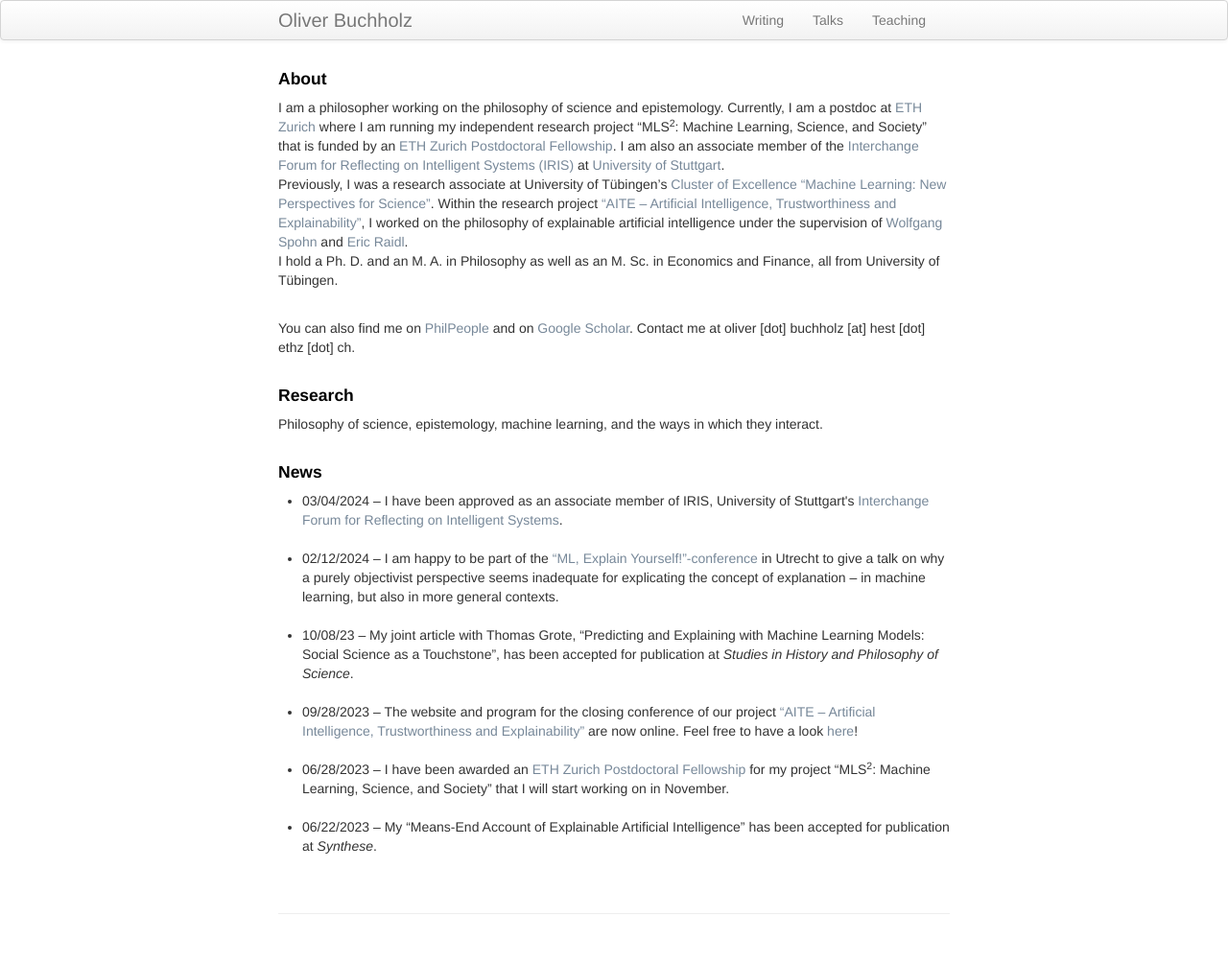
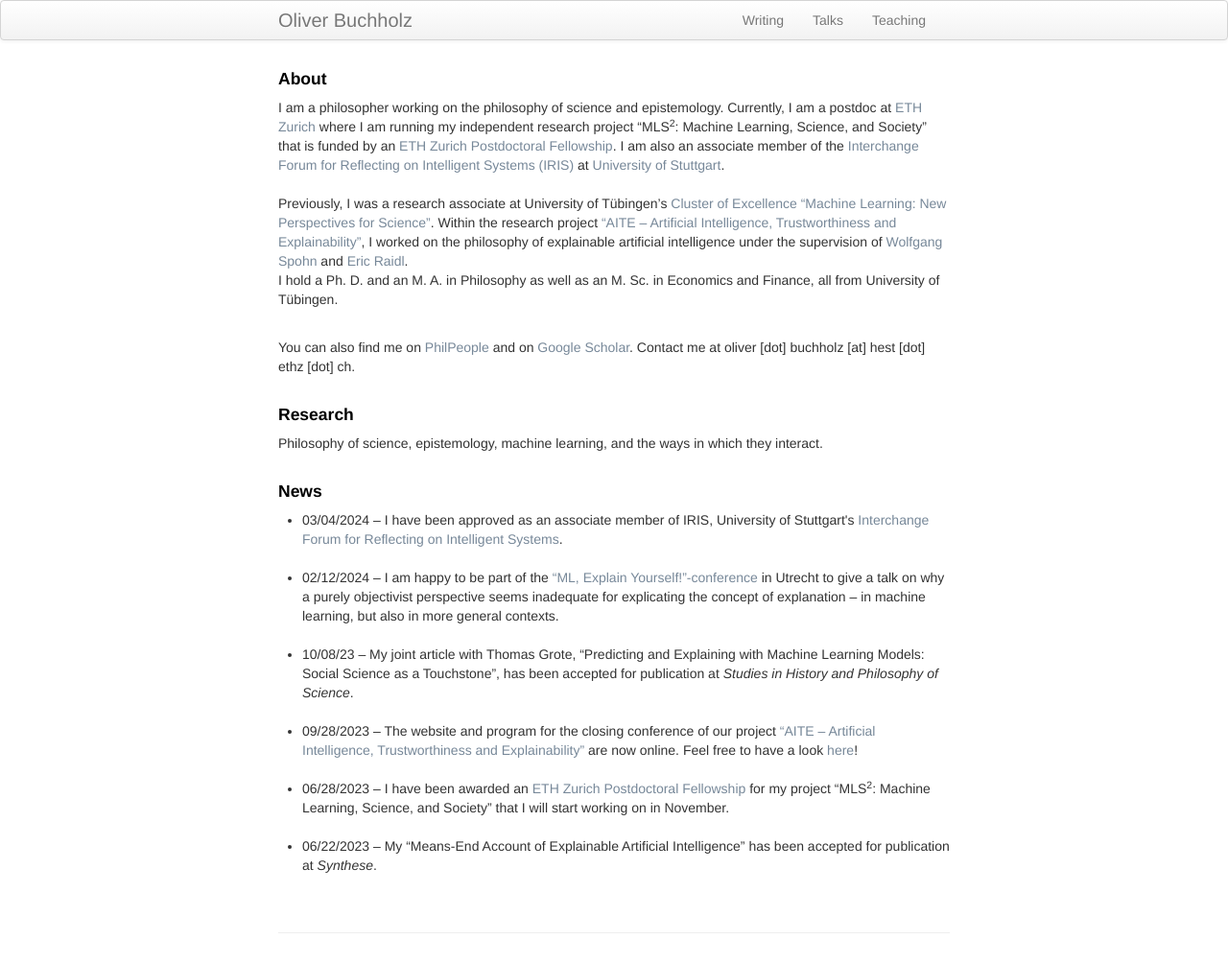
Before and after one commit to oliverbuchholz/oliverbuchholz.github.io, a Jekyll site: the page built from index.md, in a window 1280 px wide. Shown: the whole page at 96% size. Built offline with Jekyll 4.4.1, drawn with Linux system fonts in a browser that asks for light colours.

```diff
--- a/index.md
+++ b/index.md
@@ -7,7 +7,7 @@ keywords: Buchholz, Oliver, philosophy, machine learning, phd, postdoc, Tübinge
 
 <h4> About </h4>
 
-I am a philosopher working on the philosophy of science and epistemology. Currently, I am a postdoc at <a href="https://ethz.ch/en.html" target="_blank">ETH Zurich</a> where I am running my independent research project &ldquo;MLS<sup>2</sup>: Machine Learning, Science, and Society&rdquo; that is funded by an <a href="https://ethz.ch/en/research/research-promotion/eth-fellowships.html" target="_blank">ETH Zurich Postdoctoral Fellowship</a>. I am also an associate member of the <a href="https://www.iris.uni-stuttgart.de/" target="_blank">Interchange Forum for Reflecting on Intelligent Systems (IRIS)</a> at <a href="https://www.uni-stuttgart.de/en/" target="_blank">University of Stuttgart</a>.<br>
+I am a philosopher working on the philosophy of science and epistemology. Currently, I am a postdoc at <a href="https://ethz.ch/en.html" target="_blank">ETH Zurich</a> where I am running my independent research project &ldquo;MLS<sup>2</sup>: Machine Learning, Science, and Society&rdquo; that is funded by an <a href="https://ethz.ch/en/research/research-promotion/eth-fellowships.html" target="_blank">ETH Zurich Postdoctoral Fellowship</a>. I am also an associate member of the <a href="https://www.iris.uni-stuttgart.de/" target="_blank">Interchange Forum for Reflecting on Intelligent Systems (IRIS)</a> at <a href="https://www.uni-stuttgart.de/en/" target="_blank">University of Stuttgart</a>.<br><br>
 Previously, I was a research associate at University of T&uuml;bingen's <a href = "https://uni-tuebingen.de/en/research/core-research/cluster-of-excellence-machine-learning/home/" target = "_blank">Cluster of Excellence &ldquo;Machine Learning: New Perspectives for Science&rdquo;</a>. Within the research project <a href = "https://sites.google.com/view/aiteproject/project" target = "_blank">&ldquo;AITE &ndash; Artificial Intelligence, Trustworthiness and Explainability&rdquo;</a>, I worked on the philosophy of explainable artificial intelligence under the supervision of <a href="https://www.philosophie.uni-konstanz.de/ag-spohn/personen/prof-dr-wolfgang-spohn/" target="_blank">Wolfgang Spohn</a> and <a href="https://scholar.google.de/citations?user=MpJaE0wAAAAJ&hl=de" target="_blank">Eric Raidl</a>.<br>
 I hold a Ph. D. and an M. A. in Philosophy as well as an M. Sc. in Economics and Finance, all from University of T&uuml;bingen.<br><br>
 
@@ -25,7 +25,7 @@ Philosophy of science, epistemology, machine learning, and the ways in which the
 <li> 03/04/2024 &ndash; I have been approved as an associate member of IRIS, University of Stuttgart's <a href="https://www.iris.uni-stuttgart.de/" target="_blank">Interchange Forum for Reflecting on Intelligent Systems</a>.<br><br>
 </li>
 
-<li> 02/12/2024 &ndash; I am happy to be part of the <a href="https://philevents.org/event/show/117605" target="_blank">&ldquo;ML, Explain Yourself!&rdquo;-conference</a> in Utrecht to give a talk on why a purely objectivist perspective seems inadequate for explicating the concept of explanation &ndash; in machine learning, but also in more general contexts.<br><br>
+<li> 02/12/2024 &ndash; I am happy to be part of the <a href="https://ephil.ai/event/conference-ml-explain-yourself/" target="_blank">&ldquo;ML, Explain Yourself!&rdquo;-conference</a> in Utrecht to give a talk on why a purely objectivist perspective seems inadequate for explicating the concept of explanation &ndash; in machine learning, but also in more general contexts.<br><br>
 </li>
 
 <li> 10/08/23 &ndash; My joint article with Thomas Grote, &ldquo;Predicting and Explaining with Machine Learning Models: Social Science as a Touchstone&rdquo;, has been accepted for publication at <i>Studies in History and Philosophy of Science</i>.<br><br>
```
